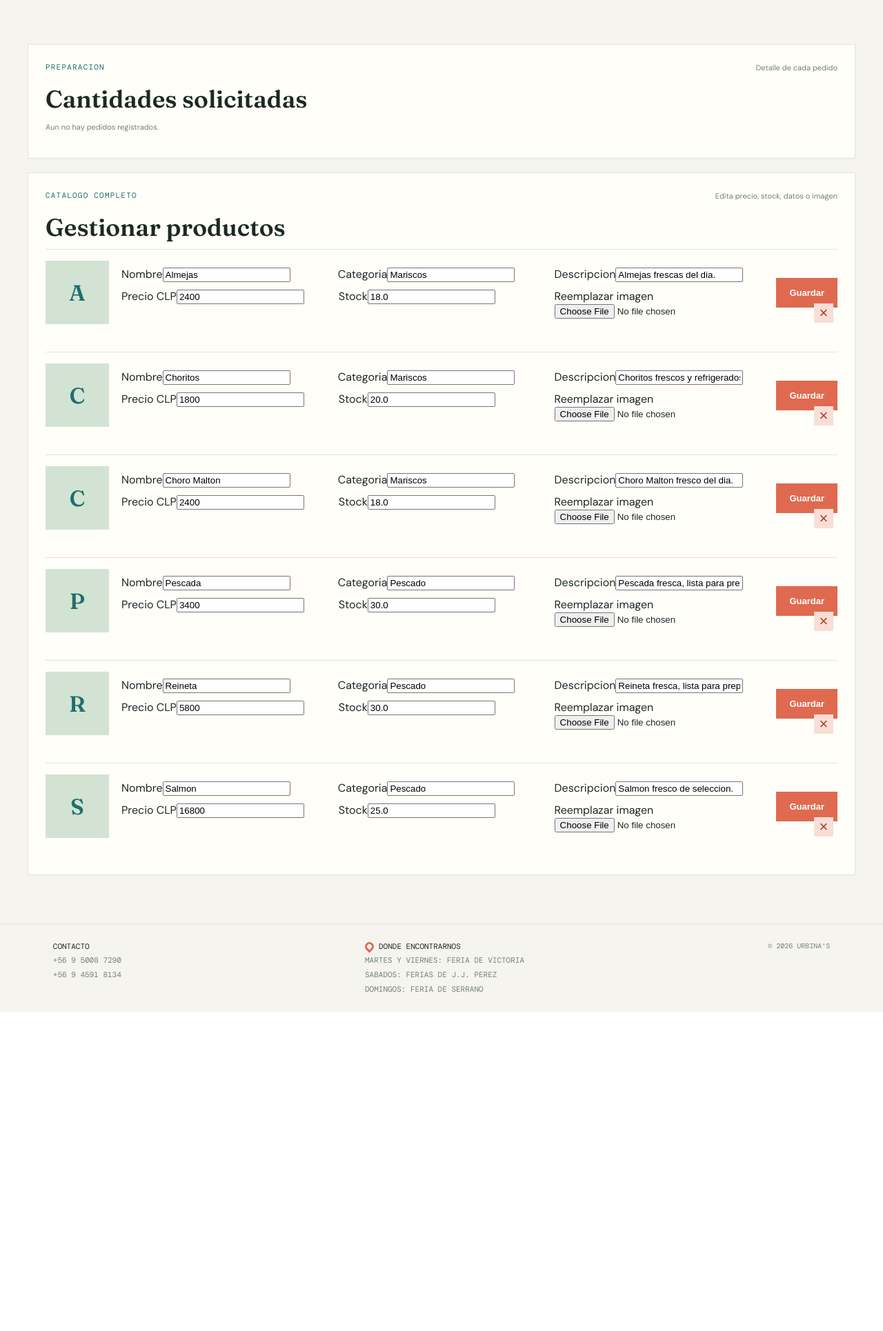
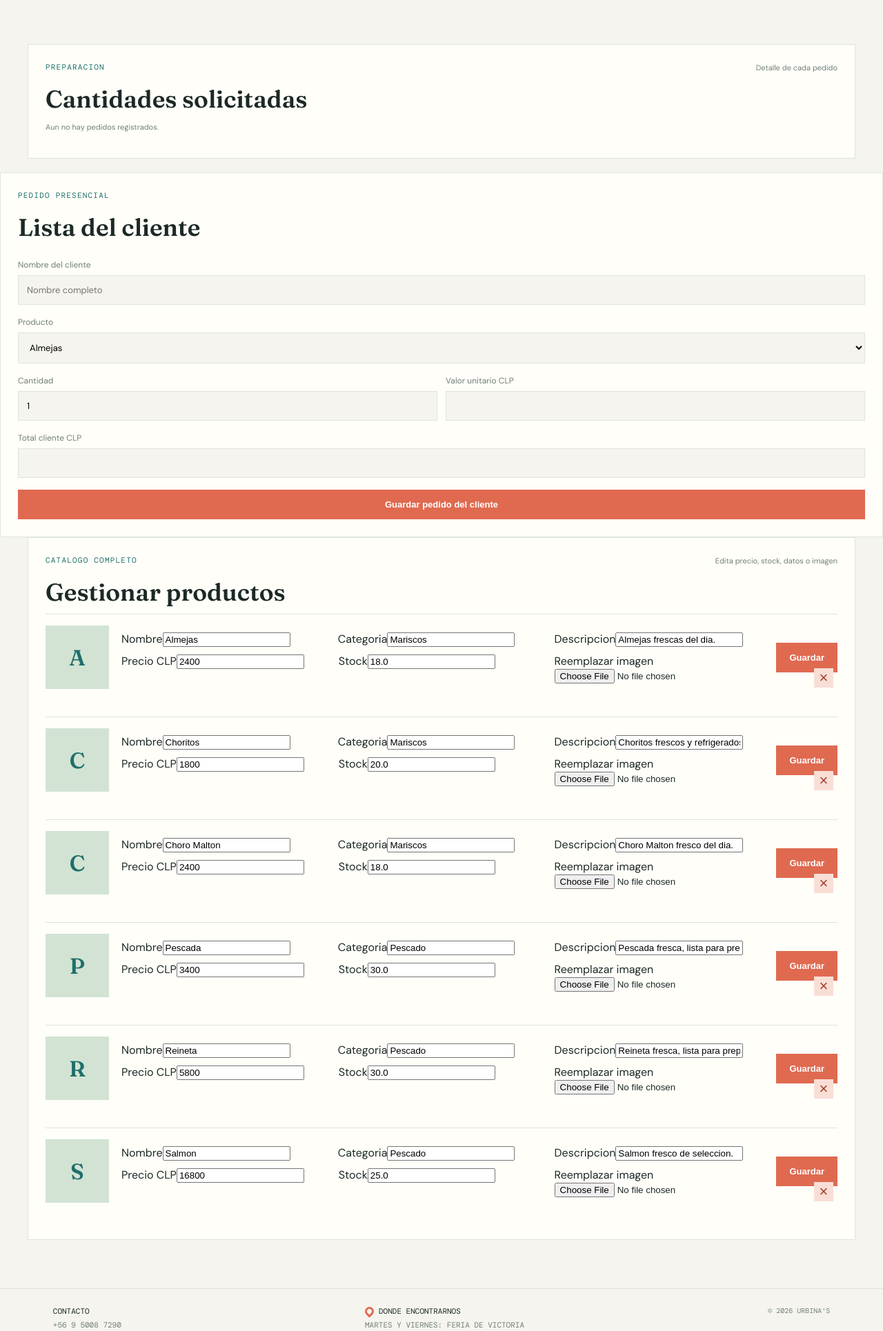
Before and after one commit to luis-guajardo/pescaderiaurbinas, a Flask app: page /vendedor in a window 1280 px wide. Shown: the part 1626-3556 px from the top of the page at 69% size. Before the commit the page ends 3093 px from the top, so only its background shows below. Run offline with Flask 3, Linux system fonts and the light colour scheme; the visitor is signed in with stand-in values (Sample User, id 1); data comes from the database, SQL or seed files in the repository; data that the repository does not hold is empty.

Commit message:
Add manual customer order form

```diff
--- /dev/null
+++ b/templates/manual_order.html
@@ -0,0 +1 @@
+<aside class="form-panel compact manual-order"><p class="eyebrow">Pedido presencial</p><h2>Lista del cliente</h2><form method="post" action="{{ url_for('create_manual_order') }}"><label>Nombre del cliente<input name="customer_name" placeholder="Nombre completo" required></label><label>Producto<select name="product_id" required>{% for product in products %}<option value="{{ product['id'] }}">{{ product['name'] }}</option>{% endfor %}</select></label><div class="two-cols"><label>Cantidad<input name="quantity" type="number" step="0.1" min="0.1" value="1" required></label><label>Valor unitario CLP<input name="unit_price" type="number" step="1" min="0" required></label></div><label>Total cliente CLP<input name="total" type="number" step="1" min="0" required></label><button class="button full" type="submit">Guardar pedido del cliente</button></form></aside>
--- a/templates/seller_order_details.html
+++ b/templates/seller_order_details.html
@@ -7,3 +7,4 @@
   </article>
   {% else %}<p class="hint">Aun no hay pedidos registrados.</p>{% endfor %}
 </section>
+{% include 'manual_order.html' %}
```
